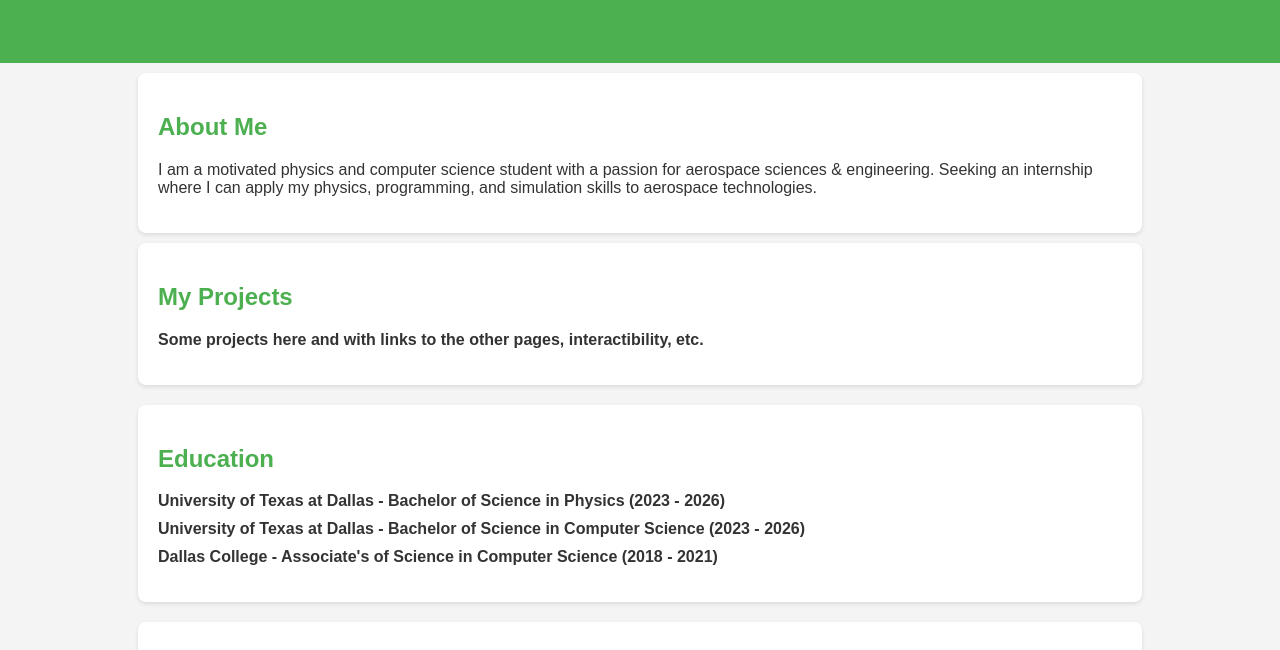
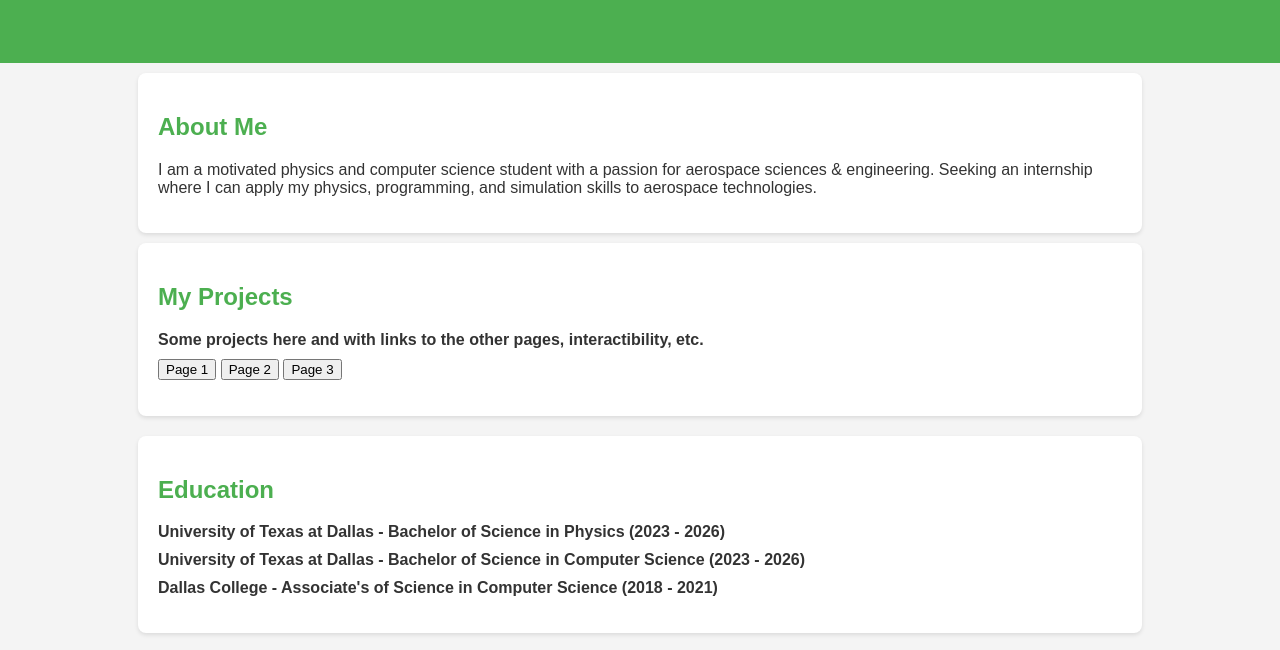
Before and after one commit to TheBrookHorse/Resume, a plain HTML site: page index.html in a window 1280 px wide. Shown: the part 124-774 px from the top of the page. Drawn offline with Linux system fonts and the light colour scheme.

Commit message:
Update index.html

```diff
--- a/index.html
+++ b/index.html
@@ -27,6 +27,12 @@
         <h2>My Projects</h2>
         <ul>
             <li><strong>Some projects here and with links to the other pages, interactibility, etc.</li>
+            <!-- Navigation Buttons -->
+            <div id="navigation-buttons">
+                <button onclick="navigateTo('page1.html')">Page 1</button>
+                <button onclick="navigateTo('page2.html')">Page 2</button>
+                <button onclick="navigateTo('page3.html')">Page 3</button>
+            </div>
         </ul>
     </section>
 
@@ -57,6 +63,11 @@
     </section>
 
 </div>
-
+    <script>
+        // Function to navigate to other pages
+        function navigateTo(page) {
+        window.location.href = page;
+      }
+    </script>
 </body>
 </html>
```
